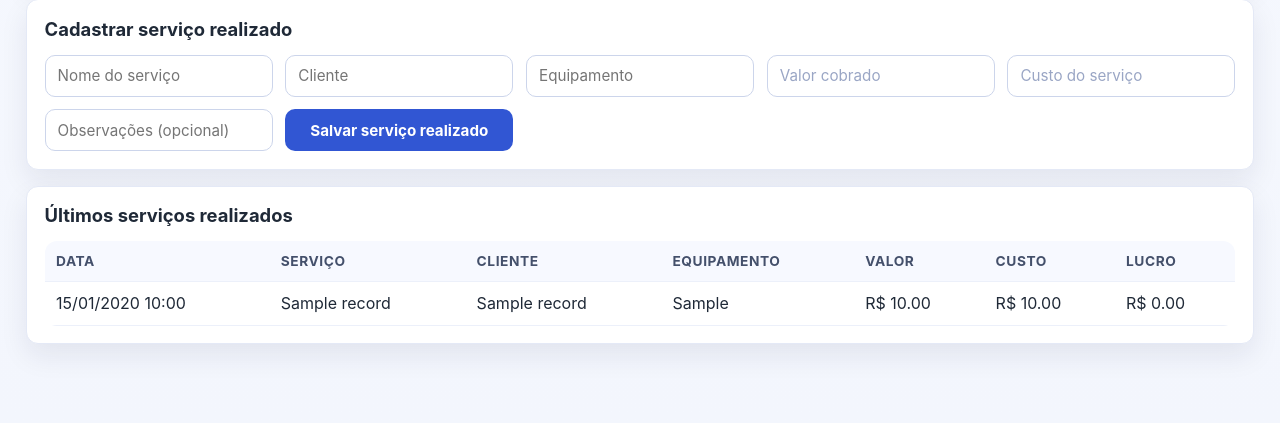
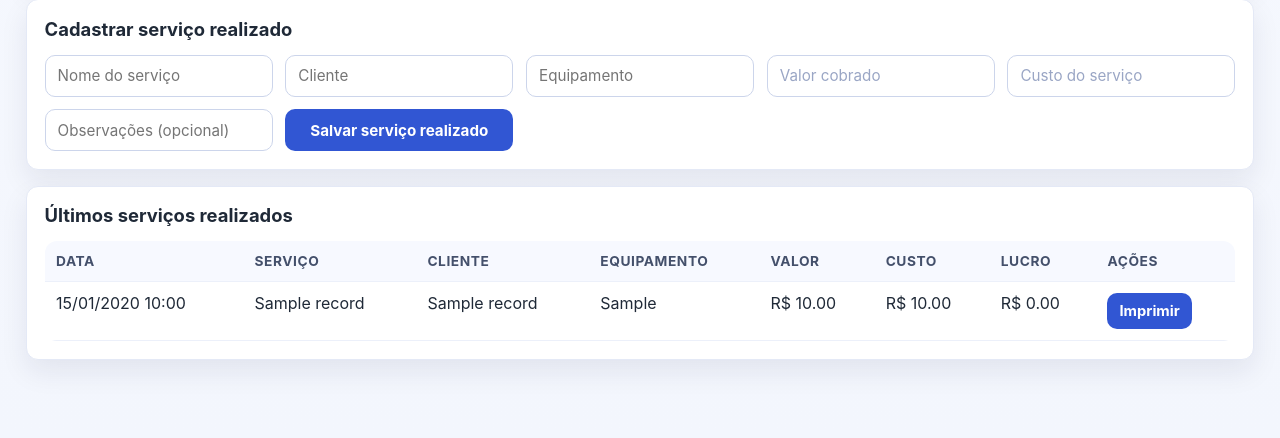
Before and after one commit to FelipeWelter/lojaWeb, a Flask app: page /servicos in a window 1280 px wide. Shown: the part 955-1393 px from the top of the page. Before the commit the page ends 1333 px from the top, so only its background shows below. Run offline with Flask 3, Linux system fonts and the light colour scheme; the visitor is signed in with stand-in values (Sample User, id 1); tables that the repository leaves empty hold one stand-in row (values such as "Sample post").

Commit message:
Corrige impressão e cadastro rápido de serviços

```diff
--- a/app.py
+++ b/app.py
@@ -285,6 +285,27 @@ def _render_sale_receipt_html(sale: Sale):
     """
 
 
+
+
+def _render_service_receipt_html(service: ServiceRecord):
+    return f"""
+    <html><head>{_receipt_style()}</head><body>
+      <div class='header'>
+        <div class='brand'>LojaWeb - Recibo de Serviço</div>
+        <div class='meta'>Emissão: {datetime.utcnow().strftime('%d/%m/%Y %H:%M')}</div>
+      </div>
+      <div class='box'><div class='title'>Dados do atendimento</div>
+        Cliente: {service.client_name}<br/>Serviço: {service.service_name}<br/>Equipamento: {service.equipment}
+      </div>
+      <div class='box'><div class='title'>Resumo financeiro</div>
+        Valor cobrado: R$ {Decimal(service.total_price):.2f}<br/>
+        Custo: R$ {Decimal(service.cost):.2f}<br/>
+        Lucro: R$ {(Decimal(service.total_price) - Decimal(service.cost)):.2f}
+      </div>
+      <div class='box'><div class='title'>Observações</div>{service.notes or '-'}</div>
+      <div class='footer'>Documento gerado automaticamente pelo sistema LojaWeb.</div>
+    </body></html>
+    """
 def _render_assembly_receipt_html(assembly: ComputerAssembly):
     items = []
     for item in assembly.composicao:
@@ -344,6 +365,13 @@ def _collect_selected_piece_inputs(form_data, prefix=''):
     selected_piece_ids = []
     custom_items = []
 
+    def _safe_qty(raw_value):
+        try:
+            qty = int(raw_value)
+        except (TypeError, ValueError):
+            return 1
+        return max(1, qty)
+
     for slot_key, _, allow_multiple in COMPONENT_SLOTS:
         if allow_multiple:
             ids = form_data.getlist(f'{prefix}{slot_key}_ids[]')
@@ -352,8 +380,8 @@ def _collect_selected_piece_inputs(form_data, prefix=''):
             custom_costs = form_data.getlist(f'{prefix}{slot_key}_custom_costs[]')
 
             for piece_id, qty, custom_name, custom_cost in zip(ids, qtys, custom_names, custom_costs):
-                qty_value = int(qty) if qty else 0
-                if piece_id and qty:
+                qty_value = _safe_qty(qty)
+                if piece_id:
                     selected_piece_ids.extend([int(piece_id)] * qty_value)
                     continue
 
@@ -1618,6 +1646,15 @@ def imprimir_montagem(assembly_id: int):
     pdf = _html_to_pdf(_render_assembly_receipt_html(assembly))
     return send_file(pdf, mimetype='application/pdf', as_attachment=True, download_name=f'orcamento-montagem-{assembly.id}.pdf')
 
+
+
+
+@app.route('/servicos/<int:service_id>/imprimir')
+@_login_required
+def imprimir_servico(service_id: int):
+    service = ServiceRecord.query.get_or_404(service_id)
+    pdf = _html_to_pdf(_render_service_receipt_html(service))
+    return send_file(pdf, mimetype='application/pdf', as_attachment=True, download_name=f'recibo-servico-{service.id}.pdf')
 
 @app.route('/clientes/<int:client_id>/historico')
 @_login_required
--- a/static/styles.css
+++ b/static/styles.css
@@ -645,3 +645,19 @@ body.auth-page .alert.danger {
 input[type="number"]::placeholder {
   color: #9aa6c5;
 }
+
+
+.btn-link {
+  display: inline-block;
+  background: var(--primary);
+  color: #fff;
+  border-radius: 10px;
+  padding: 0.55rem 0.75rem;
+  font-size: 0.92rem;
+  font-weight: 700;
+  text-decoration: none;
+}
+
+.btn-link:hover {
+  background: var(--primary-hover);
+}
--- a/templates/assemble_pc.html
+++ b/templates/assemble_pc.html
@@ -181,7 +181,7 @@
           {% endif %}
         </td>
         <td>
-          <a href="{{ url_for('imprimir_montagem', assembly_id=montagem.id) }}"><button type="button">Imprimir</button></a>
+          <a class="btn-link" href="{{ url_for('imprimir_montagem', assembly_id=montagem.id) }}">Imprimir</a>
           <form method="post" action="{{ url_for('excluir_montagem', assembly_id=montagem.id) }}" onsubmit="return confirm('Deseja excluir esta montagem? Esta ação não pode ser desfeita.');">
             <button type="submit" class="btn-danger">Excluir montagem</button>
           </form>
--- a/templates/sales.html
+++ b/templates/sales.html
@@ -41,7 +41,7 @@
         <td>R$ {{ '%.2f'|format(sale.total) }}</td>
         <td>{% if sale.canceled %}<span class="badge danger">Cancelada</span>{% else %}<span class="badge success">Ativa</span>{% endif %}</td>
         <td>
-          <a href="{{ url_for('imprimir_venda', sale_id=sale.id) }}"><button type="button">Imprimir</button></a>
+          <a class="btn-link" href="{{ url_for('imprimir_venda', sale_id=sale.id) }}">Imprimir</a>
           {% if not sale.canceled %}
           <form method="post" action="{{ url_for('cancelar_venda', sale_id=sale.id) }}" onsubmit="return confirm('Deseja cancelar a venda e estornar o estoque?');">
             <button type="submit" class="btn-danger">Cancelar venda</button>
--- a/templates/services.html
+++ b/templates/services.html
@@ -9,7 +9,7 @@
       <h3>{{ service.name }}</h3>
       <p>{{ service.description }}</p>
       <p class="service-price">R$ {{ '%.2f'|format(service.price) }}</p>
-      <button type="button">Cadastrar serviço realizado</button>
+      <button type="button" class="quick-service-btn" data-service-name="{{ service.name }}" data-service-price="{{ service.price }}">Cadastrar serviço realizado</button>
     </article>
     {% endfor %}
   </div>
@@ -94,7 +94,7 @@
   <h2>Últimos serviços realizados</h2>
   <table>
     <thead>
-      <tr><th>Data</th><th>Serviço</th><th>Cliente</th><th>Equipamento</th><th>Valor</th><th>Custo</th><th>Lucro</th></tr>
+      <tr><th>Data</th><th>Serviço</th><th>Cliente</th><th>Equipamento</th><th>Valor</th><th>Custo</th><th>Lucro</th><th>Ações</th></tr>
     </thead>
     <tbody>
       {% for service in recent_services %}
@@ -106,11 +106,31 @@
         <td>R$ {{ '%.2f'|format(service.total_price) }}</td>
         <td>R$ {{ '%.2f'|format(service.cost) }}</td>
         <td>R$ {{ '%.2f'|format(service.total_price - service.cost) }}</td>
+        <td><a class="btn-link" href="{{ url_for('imprimir_servico', service_id=service.id) }}">Imprimir</a></td>
       </tr>
       {% else %}
-      <tr><td colspan="7">Nenhum serviço realizado cadastrado ainda.</td></tr>
+      <tr><td colspan="8">Nenhum serviço realizado cadastrado ainda.</td></tr>
       {% endfor %}
     </tbody>
   </table>
 </section>
+
+<script>
+  const serviceNameInput = document.querySelector('input[name="service_name"]');
+  const servicePriceInput = document.querySelector('input[name="total_price"]');
+  const serviceRecordForm = document.querySelector('form input[name="form_type"][value="service_record"]')?.closest('form');
+
+  document.querySelectorAll('.quick-service-btn').forEach((button) => {
+    button.addEventListener('click', () => {
+      if (serviceNameInput) {
+        serviceNameInput.value = button.dataset.serviceName || '';
+      }
+      if (servicePriceInput && !servicePriceInput.value) {
+        servicePriceInput.value = button.dataset.servicePrice || '';
+      }
+      serviceRecordForm?.scrollIntoView({ behavior: 'smooth', block: 'start' });
+      serviceNameInput?.focus();
+    });
+  });
+</script>
 {% endblock %}
```
